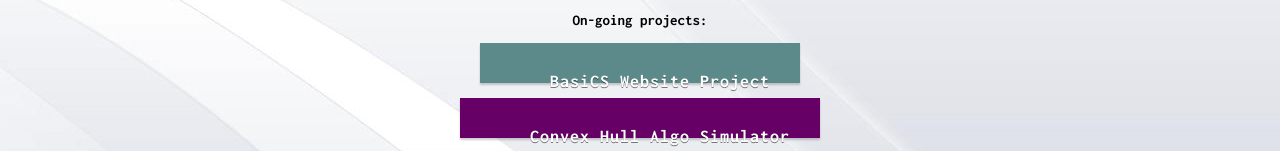
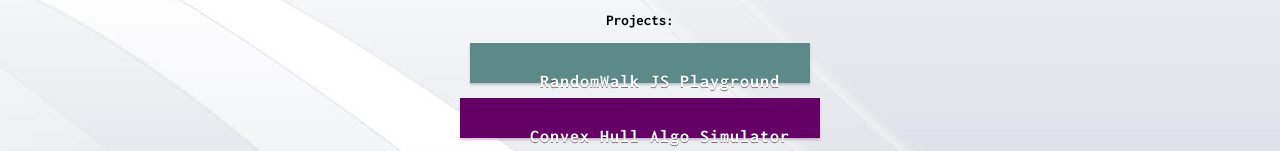
Before and after one commit to Lonkal/Lonkal.github.io, a plain HTML site: page index.html in a window 1280 px wide. Shown: the part 412-563 px from the top of the page. Drawn offline with Linux system fonts and the light colour scheme; some icons are missing.

Commit message:
change projects

```diff
--- a/index.html
+++ b/index.html
@@ -22,8 +22,8 @@
   			<br />
   			<hr />
 
-  			<p>On-going projects:</p>
-  			<a target="_blank" href="https://lonkal.github.io/BasiCS" class="button basics"><span><i class="icon-leaf"></i></span><p>BasiCS Website Project</p></a>
+  			<p>Projects:</p>
+  			<a target="_blank" href="https://lonkal.github.io/RandomWalk" class="button basics"><span><i class="icon-leaf"></i></span><p>RandomWalk JS Playground</p></a>
   			<a target="_blank" class="button chsim" href="https://www.github.com/Lonkal/ConvexHullApp"><span><i class="icon-star"></i></span><p>Convex Hull Algo Simulator</p></a>
 
   			<br />
```
